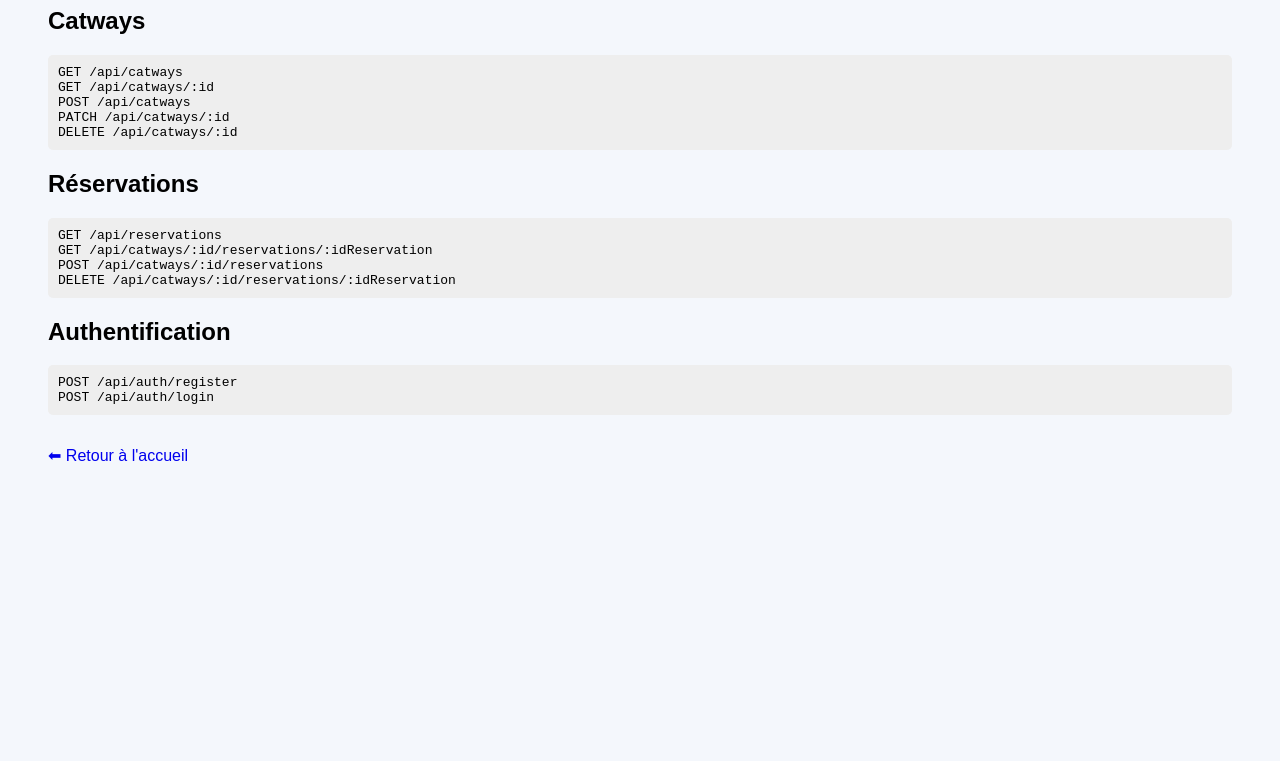
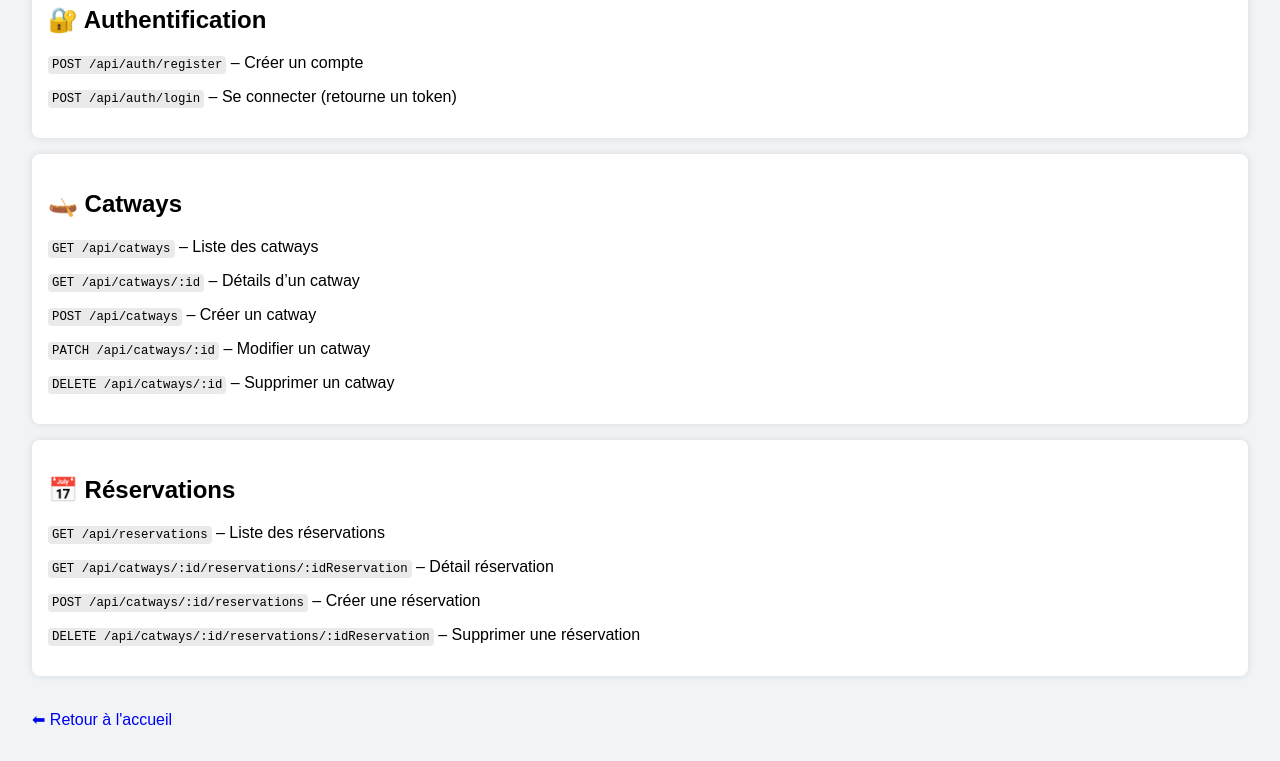
Before and after one commit to juliengeoffroy/port-russell-api, a website: page public/documentation.html in a window 1280 px wide. Shown: the part 121-882 px from the top of the page. Before the commit the page ends 800 px from the top, so only its background shows below. Drawn offline with Linux system fonts and the light colour scheme.

Commit message:
Ajout documentation API sur /documentation

```diff
--- a/public/documentation.html
+++ b/public/documentation.html
@@ -3,41 +3,56 @@
 <head>
   <meta charset="UTF-8">
   <title>Documentation de l'API</title>
+
   <style>
     body {
       font-family: Arial, sans-serif;
-      padding: 40px;
-      background-color: #f4f7fc;
+      margin: 2rem;
+      background: #f0f4f7;
     }
     h1 {
-      color: #1c3e72;
+      color: #2a4d69;
     }
-    pre {
-      background-color: #eee;
-      padding: 10px;
-      border-radius: 5px;
+    section {
+      background: white;
+      padding: 1rem;
+      border-radius: 8px;
+      margin-bottom: 1rem;
+      box-shadow: 0 0 8px rgba(0,0,0,0.1);
+    }
+    code {
+      background: #eaeaea;
+      padding: 2px 4px;
+      border-radius: 4px;
+      font-size: 0.95em;
     }
   </style>
 </head>
 <body>
-  <h1>Documentation de l'API - Port de Plaisance de Russell</h1>
+  <h1>📄 Documentation de l'API - Port de Plaisance de Russell</h1>
 
-  <h2>Catways</h2>
-  <pre>GET /api/catways
-GET /api/catways/:id
-POST /api/catways
-PATCH /api/catways/:id
-DELETE /api/catways/:id</pre>
+  <section>
+    <h2>🔐 Authentification</h2>
+    <p><code>POST /api/auth/register</code> – Créer un compte</p>
+    <p><code>POST /api/auth/login</code> – Se connecter (retourne un token)</p>
+  </section>
 
-  <h2>Réservations</h2>
-  <pre>GET /api/reservations
-GET /api/catways/:id/reservations/:idReservation
-POST /api/catways/:id/reservations
-DELETE /api/catways/:id/reservations/:idReservation</pre>
+  <section>
+    <h2>🛶 Catways</h2>
+    <p><code>GET /api/catways</code> – Liste des catways</p>
+    <p><code>GET /api/catways/:id</code> – Détails d’un catway</p>
+    <p><code>POST /api/catways</code> – Créer un catway</p>
+    <p><code>PATCH /api/catways/:id</code> – Modifier un catway</p>
+    <p><code>DELETE /api/catways/:id</code> – Supprimer un catway</p>
+  </section>
 
-  <h2>Authentification</h2>
-  <pre>POST /api/auth/register
-POST /api/auth/login</pre>
+  <section>
+    <h2>📅 Réservations</h2>
+    <p><code>GET /api/reservations</code> – Liste des réservations</p>
+    <p><code>GET /api/catways/:id/reservations/:idReservation</code> – Détail réservation</p>
+    <p><code>POST /api/catways/:id/reservations</code> – Créer une réservation</p>
+    <p><code>DELETE /api/catways/:id/reservations/:idReservation</code> – Supprimer une réservation</p>
+  </section>
 
   <br>
   <a href="/" style="text-decoration:none;">⬅ Retour à l'accueil</a>
```
